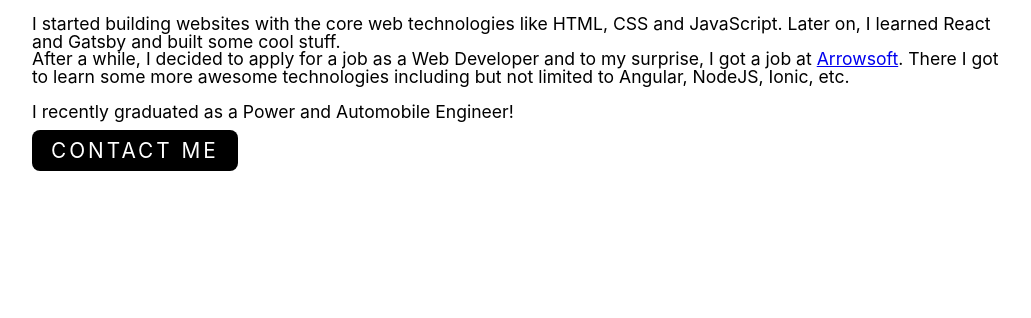
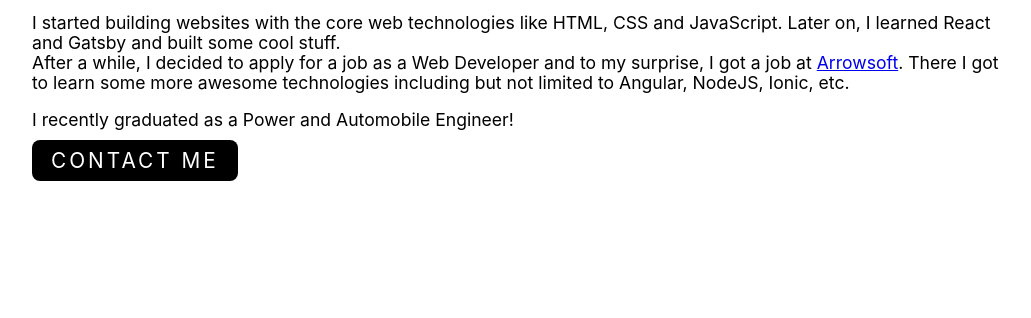
Before and after one commit to r-shafi/shafi-portfolio, a Gatsby site: page / in a window 1280 px wide. Shown: the part 394-712 px from the top of the page, without its empty margins (124-1155 px from the left). Built offline with nearby package versions, Linux system fonts and the light colour scheme; Gatsby itself is replaced by a stand-in of ours.

Commit message:
update line height

```diff
--- a/src/styles/pages/index.module.css
+++ b/src/styles/pages/index.module.css
@@ -1,6 +1,6 @@
 .container p {
   font-size: 1.1rem;
-  line-height: 1.1rem;
+  line-height: 1.25rem;
 }
 
 .anchor {
```
